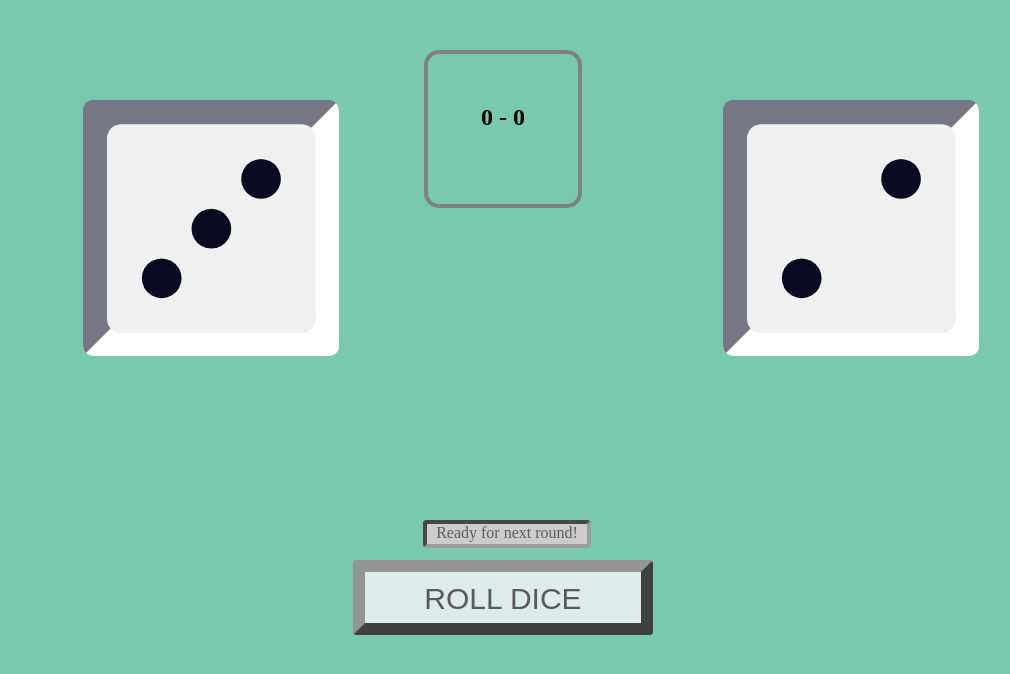
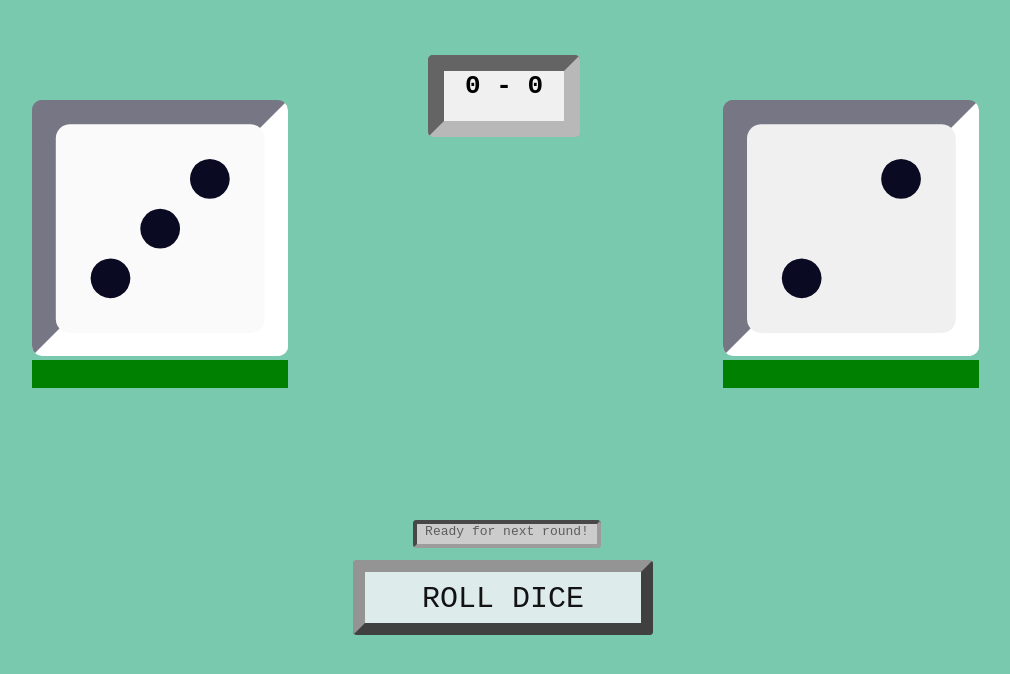
Before and after one commit to Hakandede/NotPong, a plain HTML site: page dicefight.html in a window 1280 px wide. Both pictures are taken after a click on the button "ROLL DICE". Shown: the whole page, without its empty margins (137-1147 px from the left). Drawn offline with Linux system fonts and the light colour scheme.

Commit message:
Last commit of the day, progress bar, win condition

```diff
--- a/dicefight.css
+++ b/dicefight.css
@@ -2,6 +2,7 @@
     text-align: center;
     margin: 0px;
     background-color: rgb(121, 201, 174);
+    font-family: monospace;
   }
 
 
@@ -16,7 +17,7 @@
     border: 12px solid rgb(148, 148, 148);
     border-radius: 4px;
     border-style: outset;
-    color: rgb(90, 90, 90);
+    color: rgb(19, 19, 19);
     padding: 10px;
     font-size: 30px;
     text-transform: uppercase;
@@ -41,14 +42,14 @@
     text-indent: -54px;
     line-height: 0.59;
     font-family: dice;
-    color: rgb(15, 15, 14);
+    color: rgb(5, 5, 5);
     background-color: beige;
     position: absolute;
     height: 100px;
     width: 100px;
     padding: 50px;
     top: 25vh;
-    left: 25vw;
+    left: 21vw;
     margin: -100px 0 0 -100px;
     border: 28px solid rgb(53, 53, 47);
     border-style:outset;
@@ -75,15 +76,49 @@
     border-radius: 10px;
     font-size:285px;
   }
+
+  #hpPY{
+    position: absolute;
+    width: 256px;
+    height: 28px;
+    top: 45vh;
+    left: 21vw;
+    margin: 0 0 0 -100px;
+  }
+  #hpPC{
+    position: absolute;
+    width: 256px;
+    height: 28px;
+    top: 45vh;
+    left: 75vw;
+    margin: 0 0 0 -100px;
+  }
+  .hptxt{
+    font-size: 24px;
+    font-family:monospace;
+  }
+  .hptxt#hptxtPY{
+    position: absolute;
+    top: 48.1vh;
+    left: 21vw;
+  }
+  .hptxt#hptxtPC{
+    position:absolute;
+    top: 48.1vh;
+    left: 75vw;
+  }
   #skor{
+    position:absolute;
+    background-color: rgb(240, 240, 240);
     height: 50px;
-    width: 50px;
-    padding: 50px;
-    margin: 50px auto;
-    border: 4px solid gray;
-    border-radius: 15px;
+    width: 120px;
+    left: 50%;
+    top: 10%;
+    margin: -25px 0 0 -75px;
+    border: 16px inset rgb(184, 184, 184);
+    border-radius: 5px;
     font-weight: bold;
-    font-size: 24px;
+    font-size: 26px;
   }
   #winner{
     position: absolute;
@@ -92,9 +127,9 @@
     border-radius: 4px;
     border-style: inset;
     color: rgb(94, 93, 93);
-    width: 160px;
+    width: 180px;
     height: 20px;
     left: 50%;
     top: 65%;
-    margin: 0 0 0 -80px;
+    margin: 0 0 0 -90px;
   }
--- a/dicefight.html
+++ b/dicefight.html
@@ -11,9 +11,13 @@
     <p id="placeholder">
 
     </p>
+    <progress id="hpPY" value="100" max="100"></progress>
+    <p class="hptxt" id="hptxtPY"></p>
     <p id="placeholder2">
 
     </p>
+    <progress class="hpbar" id="hpPC" value="100" max="100"></progress>
+    <p class="hptxt" id="hptxtPC"></p>
     <p id="winner">
 Ready for next!
     </p>
--- a/dicefight.js
+++ b/dicefight.js
@@ -39,6 +39,10 @@ var dice1 = {
   placeholder2.innerHTML = number2;
   }
   var button = document.getElementById('button');
+  var hpPY = document.getElementById("hpPY");
+  var hpPC = document.getElementById("hpPC");
+  var hptxtPY = document.getElementById("hptxtPY");
+  var hptxtPC = document.getElementById("hptxtPC");
   var sonuc;
   var i = 1;
   var scorePY = 0;
@@ -54,18 +58,32 @@ var dice1 = {
     i=1;
     setTimeout(() =>{
     if ( result > result2 ) {
-        sonuc ="Player Wins!";
-        scorePY = scorePY + 1;
+        sonuc ="Player Wins this round!";
+        hpPC.value = hpPC.value - result;
 
     }
     else if( result < result2) {
-        sonuc ="Pc Wins!";
-        scorePC = scorePC + 1;
+        sonuc ="Pc Wins this round!";
+        hpPY.value = hpPY.value - result2;
     }
     else{
         sonuc = "Its a tie!";
     }
+    if (hpPY.value <= 0){
+      sonuc ="You Lost!";
+      scorePC = scorePC + 1;
+      hpPY.value = hpPY.max;
+      hpPC.value = hpPC.max;
+    }
+    else if (hpPC.value <= 0){
+      sonuc ="You Won!";
+      scorePY = scorePY + 1;
+      hpPY.value = hpPY.max;
+      hpPC.value = hpPC.max;
+    }
     document.getElementById("winner").innerHTML = sonuc;
     document.getElementById("skor").innerHTML = scorePY + " - " + scorePC;
+    document.getElementById("hptxtPY").innerHTML = hpPY.value + "%";
+    document.getElementById("hptxtPC").innerHTML = hpPC.value + "%";
 }, 3100);
   };
```
